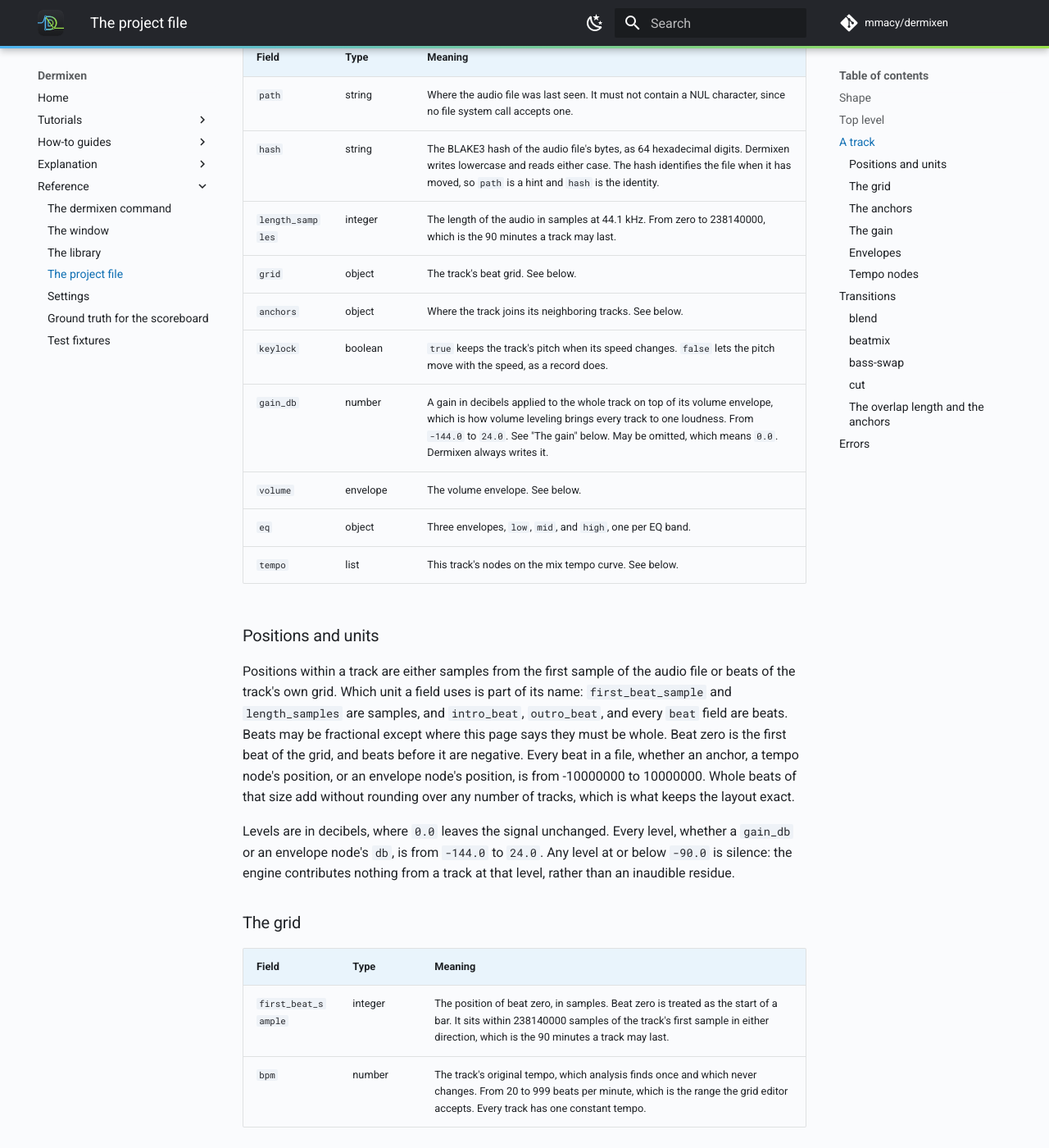
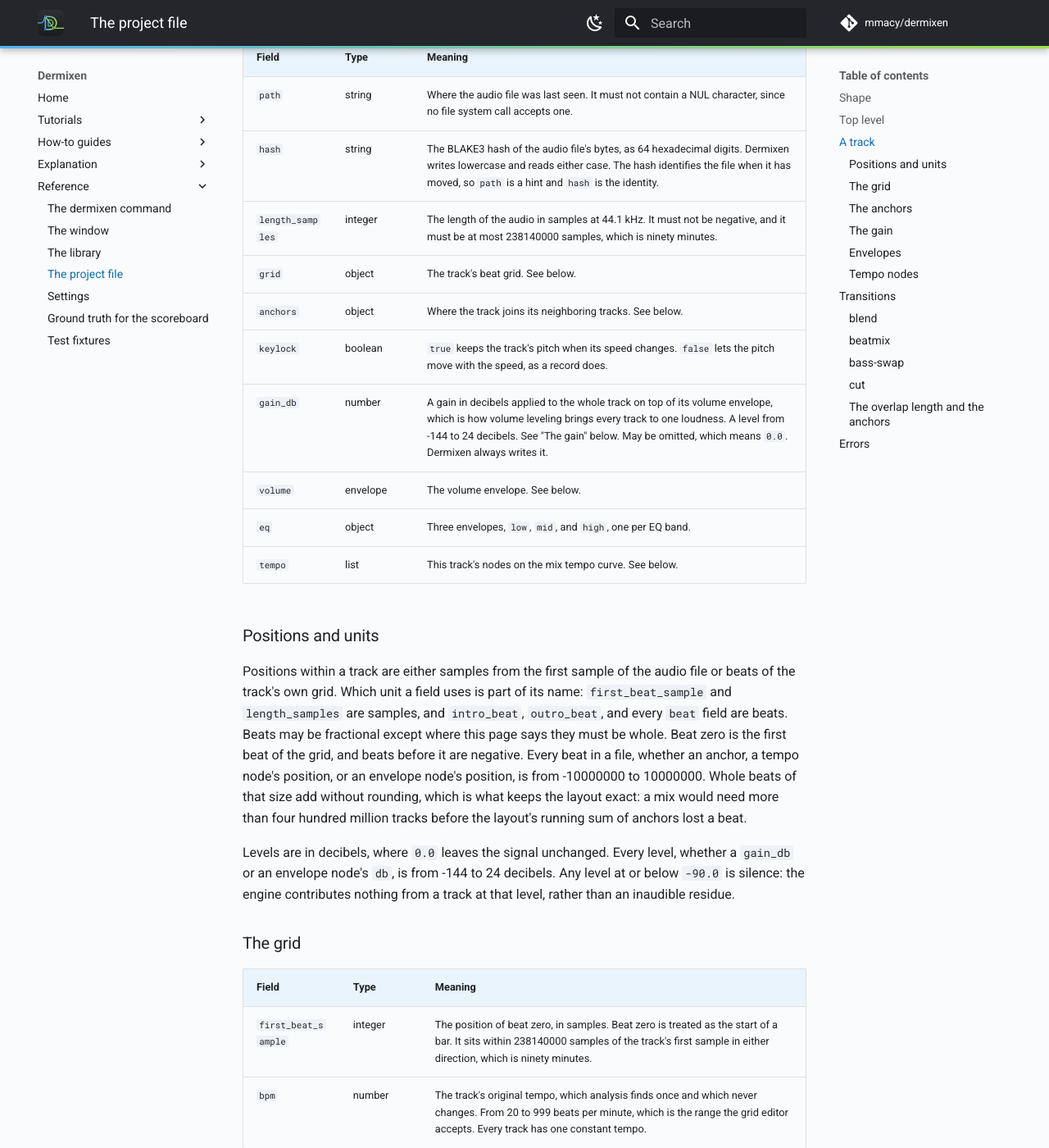
Before and after one commit to mmacy/dermixen, an MkDocs documentation site: the page built from docs/project-file.md, in a window 1280 px wide and 1400 px high, scrolled down 1448 px. Shown: the whole window at 82% size. Built offline with MkDocs 1.6.1 and Material for MkDocs 9.7.7, drawn with Linux system fonts in a browser that asks for light colours; comment, search, counter and statistics services are not loaded; some of the changed text lies outside the part shown.

Commit message:
Write the limits the way the messages write them
`docs/project-file.md` now says that no real mix reaches a limit, names
`dermixen` as what holds a file to its ranges, gives the bound that keeps
the layout exact as four hundred million tracks, and spells the track
length and the level range as the error messages spell them. The example
refusal is the text `dermixen mix show` prints for a tempo of 1e12.

The duplicate key walk writes a list index into the path it already holds
instead of allocating a string for every element. Refusing a document
with a million envelope nodes takes about four seconds in a debug build
and did about a second more before.

Two sentences a reviewer could not parse are now two sentences each, in
the transition module and above `move_nodes`.

Claude-Session: https://claude.ai/code/session_012fYvX5eJ3QYfMC5wLDVvEf

```diff
--- a/docs/project-file.md
+++ b/docs/project-file.md
@@ -32,7 +32,7 @@ Version 1 is the format `dermixen` reads and writes.
 
 Every field shown is required except `gain_db`, which may be omitted and then means zero. A field that is not listed here is an error, so that a misspelt name is caught rather than ignored. A key may appear once in an object: a file that gives one key twice is refused rather than read with one of the two values.
 
-Every number has a stated range, given with its field below. The ranges are wide enough that no real mix meets them, and they are what lets `dermixen` promise that a file it accepts lays out, renders, and can be written back.
+Every number has a stated range, given with its field below. No real mix reaches one of these limits. `dermixen` holds every number in a file to its range before it accepts the file, so a file `dermixen` accepts lays out, renders, and can be written back.
 
 The file contains what a render needs and nothing else. Tags and musical key belong to [the library](library.md), where the app looks them up by `hash`.
 
@@ -49,26 +49,26 @@ The file contains what a render needs and nothing else. Tags and musical key bel
 | --- | --- | --- |
 | `path` | string | Where the audio file was last seen. It must not contain a NUL character, since no file system call accepts one. |
 | `hash` | string | The BLAKE3 hash of the audio file's bytes, as 64 hexadecimal digits. Dermixen writes lowercase and reads either case. The hash identifies the file when it has moved, so `path` is a hint and `hash` is the identity. |
-| `length_samples` | integer | The length of the audio in samples at 44.1 kHz. From zero to 238140000, which is the 90 minutes a track may last. |
+| `length_samples` | integer | The length of the audio in samples at 44.1 kHz. It must not be negative, and it must be at most 238140000 samples, which is ninety minutes. |
 | `grid` | object | The track's beat grid. See below. |
 | `anchors` | object | Where the track joins its neighboring tracks. See below. |
 | `keylock` | boolean | `true` keeps the track's pitch when its speed changes. `false` lets the pitch move with the speed, as a record does. |
-| `gain_db` | number | A gain in decibels applied to the whole track on top of its volume envelope, which is how volume leveling brings every track to one loudness. From `-144.0` to `24.0`. See "The gain" below. May be omitted, which means `0.0`. Dermixen always writes it. |
+| `gain_db` | number | A gain in decibels applied to the whole track on top of its volume envelope, which is how volume leveling brings every track to one loudness. A level from -144 to 24 decibels. See "The gain" below. May be omitted, which means `0.0`. Dermixen always writes it. |
 | `volume` | envelope | The volume envelope. See below. |
 | `eq` | object | Three envelopes, `low`, `mid`, and `high`, one per EQ band. |
 | `tempo` | list | This track's nodes on the mix tempo curve. See below. |
 
 ### Positions and units
 
-Positions within a track are either samples from the first sample of the audio file or beats of the track's own grid. Which unit a field uses is part of its name: `first_beat_sample` and `length_samples` are samples, and `intro_beat`, `outro_beat`, and every `beat` field are beats. Beats may be fractional except where this page says they must be whole. Beat zero is the first beat of the grid, and beats before it are negative. Every beat in a file, whether an anchor, a tempo node's position, or an envelope node's position, is from -10000000 to 10000000. Whole beats of that size add without rounding over any number of tracks, which is what keeps the layout exact.
+Positions within a track are either samples from the first sample of the audio file or beats of the track's own grid. Which unit a field uses is part of its name: `first_beat_sample` and `length_samples` are samples, and `intro_beat`, `outro_beat`, and every `beat` field are beats. Beats may be fractional except where this page says they must be whole. Beat zero is the first beat of the grid, and beats before it are negative. Every beat in a file, whether an anchor, a tempo node's position, or an envelope node's position, is from -10000000 to 10000000. Whole beats of that size add without rounding, which is what keeps the layout exact: a mix would need more than four hundred million tracks before the layout's running sum of anchors lost a beat.
 
-Levels are in decibels, where `0.0` leaves the signal unchanged. Every level, whether a `gain_db` or an envelope node's `db`, is from `-144.0` to `24.0`. Any level at or below `-90.0` is silence: the engine contributes nothing from a track at that level, rather than an inaudible residue.
+Levels are in decibels, where `0.0` leaves the signal unchanged. Every level, whether a `gain_db` or an envelope node's `db`, is from -144 to 24 decibels. Any level at or below `-90.0` is silence: the engine contributes nothing from a track at that level, rather than an inaudible residue.
 
 ### The grid
 
 | Field | Type | Meaning |
 | --- | --- | --- |
-| `first_beat_sample` | integer | The position of beat zero, in samples. Beat zero is treated as the start of a bar. It sits within 238140000 samples of the track's first sample in either direction, which is the 90 minutes a track may last. |
+| `first_beat_sample` | integer | The position of beat zero, in samples. Beat zero is treated as the start of a bar. It sits within 238140000 samples of the track's first sample in either direction, which is ninety minutes. |
 | `bpm` | number | The track's original tempo, which analysis finds once and which never changes. From 20 to 999 beats per minute, which is the range the grid editor accepts. Every track has one constant tempo. |
 
 The engine stretches a track by the ratio between the mix tempo curve and this `bpm`. The playlist shows both numbers.
@@ -94,7 +94,7 @@ Volume leveling writes the gain when a track joins a mix, from the loudness the
 
 ### Envelopes
 
-An envelope is a list of nodes, in any order, each with a `beat` from -10000000 to 10000000 and a `db` from `-144.0` to `24.0`. Between two nodes the level changes in a straight line in decibels. Before the first node the level is the first node's level, and after the last node it is the last node's level. An empty list means the level is `0.0` throughout. Two nodes at the same beat are an error.
+An envelope is a list of nodes, in any order, each with a `beat` from -10000000 to 10000000 and a `db` from -144 to 24 decibels. Between two nodes the level changes in a straight line in decibels. Before the first node the level is the first node's level, and after the last node it is the last node's level. An empty list means the level is `0.0` throughout. Two nodes at the same beat are an error.
 
 ### Tempo nodes
 
@@ -152,4 +152,4 @@ The example file above was written by hand rather than by a preset, which is why
 
 ## Errors
 
-When a file is refused, the error names the field as a path into the document, then says what is wrong there, in the form `tracks[2].grid.bpm: must be a tempo from 20 to 999 beats per minute, not 1e12`. A file that is not JSON at all has an empty field path, and a mix that lays out longer than 24 hours is named by the `tracks` field, since no single track is at fault. The fixtures under `tests/fixtures/mix/invalid/` and `tests/fixtures/mix/out-of-range/` show one example of each kind of refusal, and the sidecar `.expected.json` next to each one says what the error must name.
+When a file is refused, the error names the field as a path into the document, then says what is wrong there, in the form `tracks[2].grid.bpm: must be a tempo from 20 to 999 beats per minute, not 1000000000000.0`. A file that is not JSON at all has an empty field path, and a mix that lays out longer than 24 hours is named by the `tracks` field, since no single track is at fault. The fixtures under `tests/fixtures/mix/invalid/` and `tests/fixtures/mix/out-of-range/` show one example of each kind of refusal, and the sidecar `.expected.json` next to each one says what the error must name.
```
Also changed, not shown: 3 other files.
